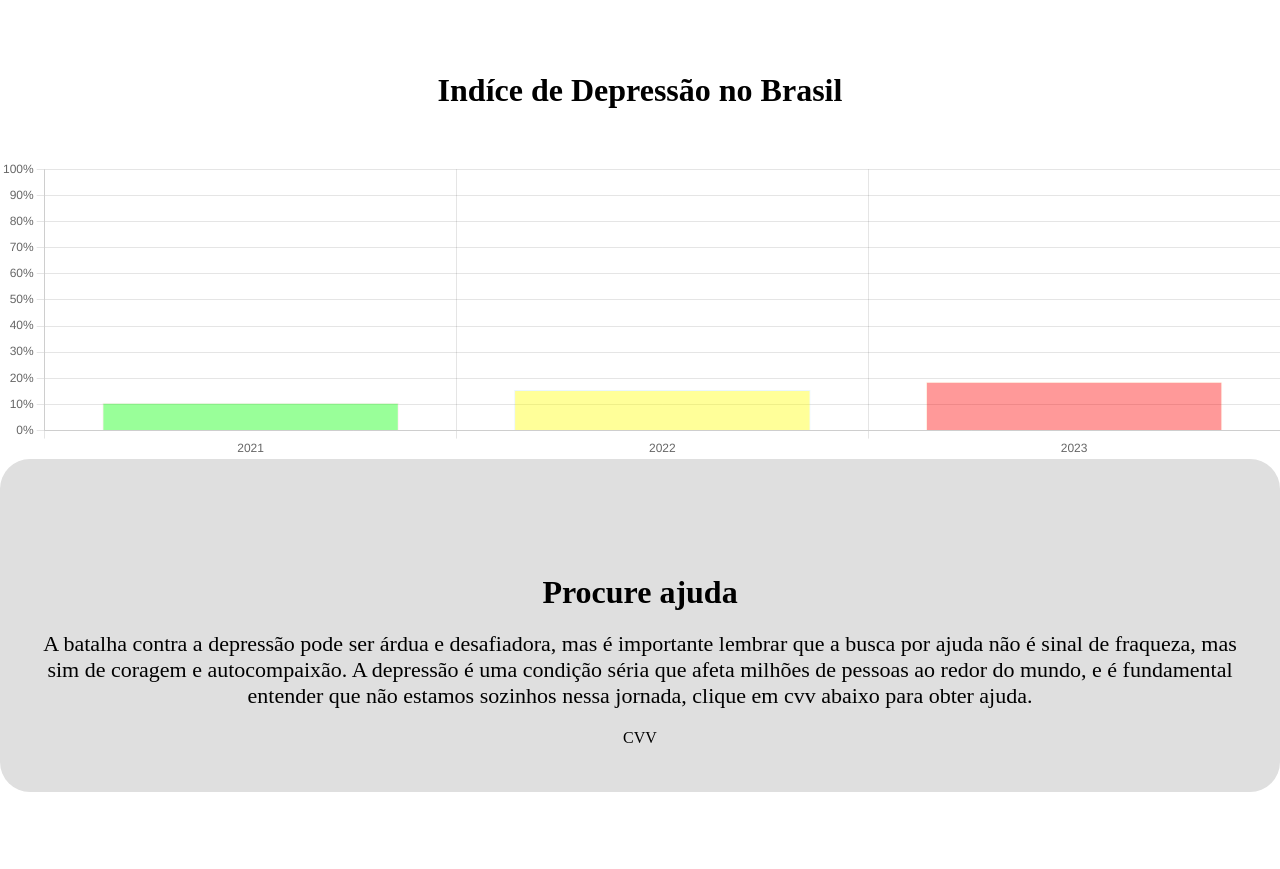
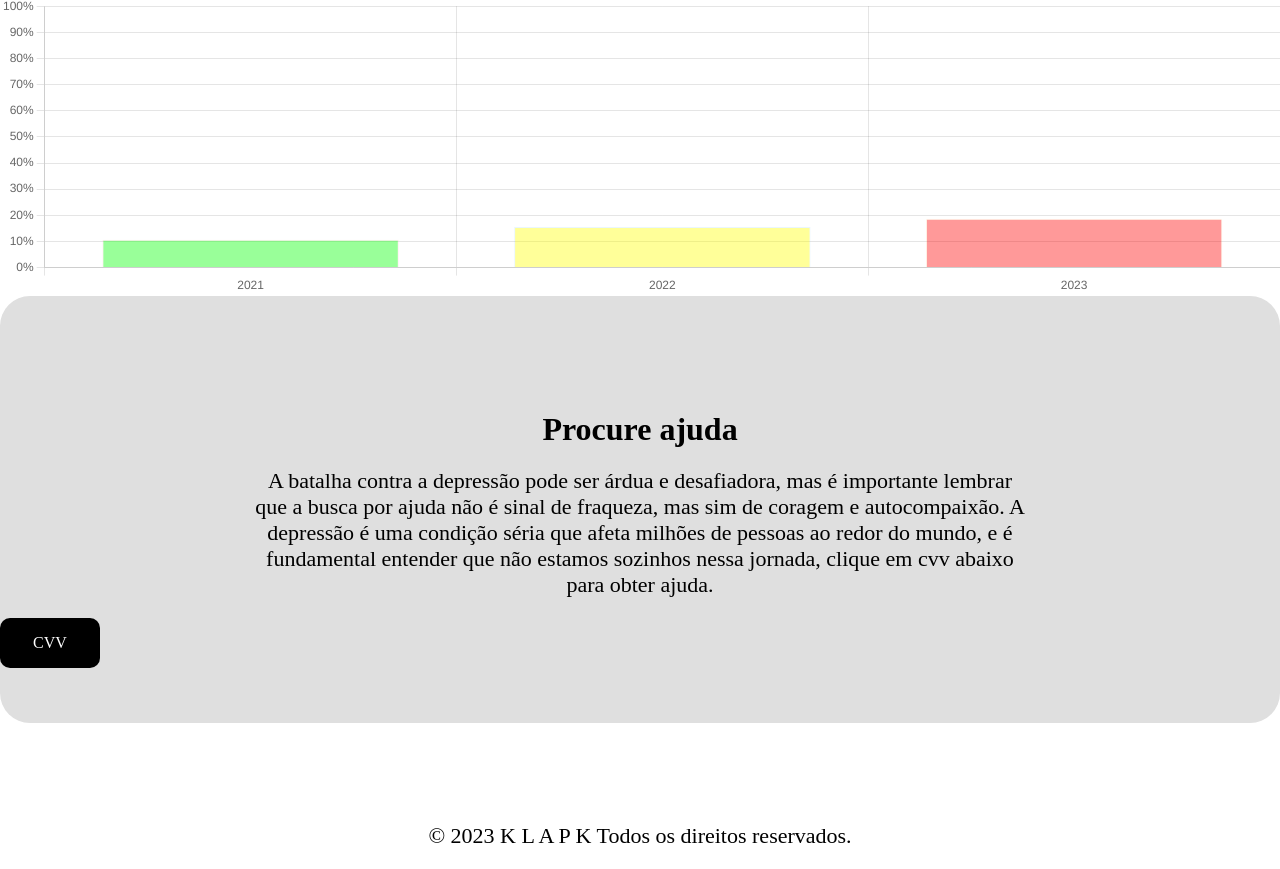
Before and after one commit to LuizFelpsc/TrabalhoTemaLivreProz, a plain HTML site: page TrabalhoP/index.html in a window 1280 px wide. Shown: the part 1928-2797 px from the top of the page. Drawn offline with nearby package versions, Linux system fonts and the light colour scheme.

Commit message:
Add files via upload

```diff
--- a/TrabalhoP/assets/css/style.css
+++ b/TrabalhoP/assets/css/style.css
@@ -81,7 +81,6 @@ header, a{
 
 /* Estiliza o contêiner do carrossel */
 #carousel-container {
-
     margin: auto;
     overflow: hidden;
     margin-top: 100px;
@@ -89,7 +88,7 @@ header, a{
 
 /* Estiliza o contêiner do carrossel, os itens e as imagens */
 #carousel-container, .carousel-item, img {
-    width: 70%;
+    width: 55%;
     height: 90%;
     display: flex;
     justify-content: center;
@@ -137,8 +136,8 @@ button {
 p {
     font-size: 22px;
     text-align: center;
-    margin-left: 25px;
-    margin-right: 25px;
+    margin-left: 250px;
+    margin-right: 250px;
 }
 
 #ajuda {
@@ -167,22 +166,37 @@ p {
     color: var(--cor-preto);
 }
 
-.cvv, a{
-    width: 100%;
-    display: flex;
-    justify-content: center;
-    margin-bottom: 20px;
-    color: var(--cor-branca);
-}
-
-#cvv{
-    color: var(--cor-preto);
-}
-
 .indice {
     display: flex;
     justify-content: center;
     margin-bottom: 50px;
+}
+.cvv{
+    background-color: #000;
+    color: var(--cor-branca);
+    width: 100px;
+    height: 50px;
+    border-radius: 10px;
+    margin-bottom: 50px;
+    display: flex;
+    align-items: center;
+    justify-content: center;
+    text-align: center;
+}
+#cvv{
+    display: flex;
+    align-items: center;
+    justify-content: center;
+    text-align: center;
+}
+
+footer {
+    text-align: center;
+  }
+
+.copy p a {
+    display: inline;
+    color: #000;
   }
 
 
@@ -208,4 +222,6 @@ header, a{
 
 }
 
+
+
 }
--- a/TrabalhoP/assets/js/script.js
+++ b/TrabalhoP/assets/js/script.js
@@ -92,6 +92,9 @@ document.addEventListener('DOMContentLoaded', function () {
         updateCarousel();
     }
 
+    // Adiciona um intervalo para avançar automaticamente a cada 5 segundos
+    setInterval(nextSlide, 5000);
+
     // Adiciona ouvinte de eventos para as teclas de seta
     document.addEventListener('keydown', function (event) {
         switch (event.code) {
--- a/TrabalhoP/index.html
+++ b/TrabalhoP/index.html
@@ -81,6 +81,18 @@
 
     </div>
 
+    <footer>
+        <div class="copy">
+            <p>&copy; 2023
+                <a href="https://github.com/0nlyKevin">K</a>
+                <a href="https://github.com/LuizFelpsc">L</a>
+                <a href="https://github.com/anaaluiiza">A</a>
+                <a href="https://github.com/Ptrck1">P</a>
+                <a href="https://github.com/Kleberfs">K</a>
+                 Todos os direitos reservados.</p>
+            </div>
+        </footer>
+
     <script src="assets/js/script.js"></script>
 </body>
 </html>
```
Lines whose indentation alone changed are shown as unchanged.
